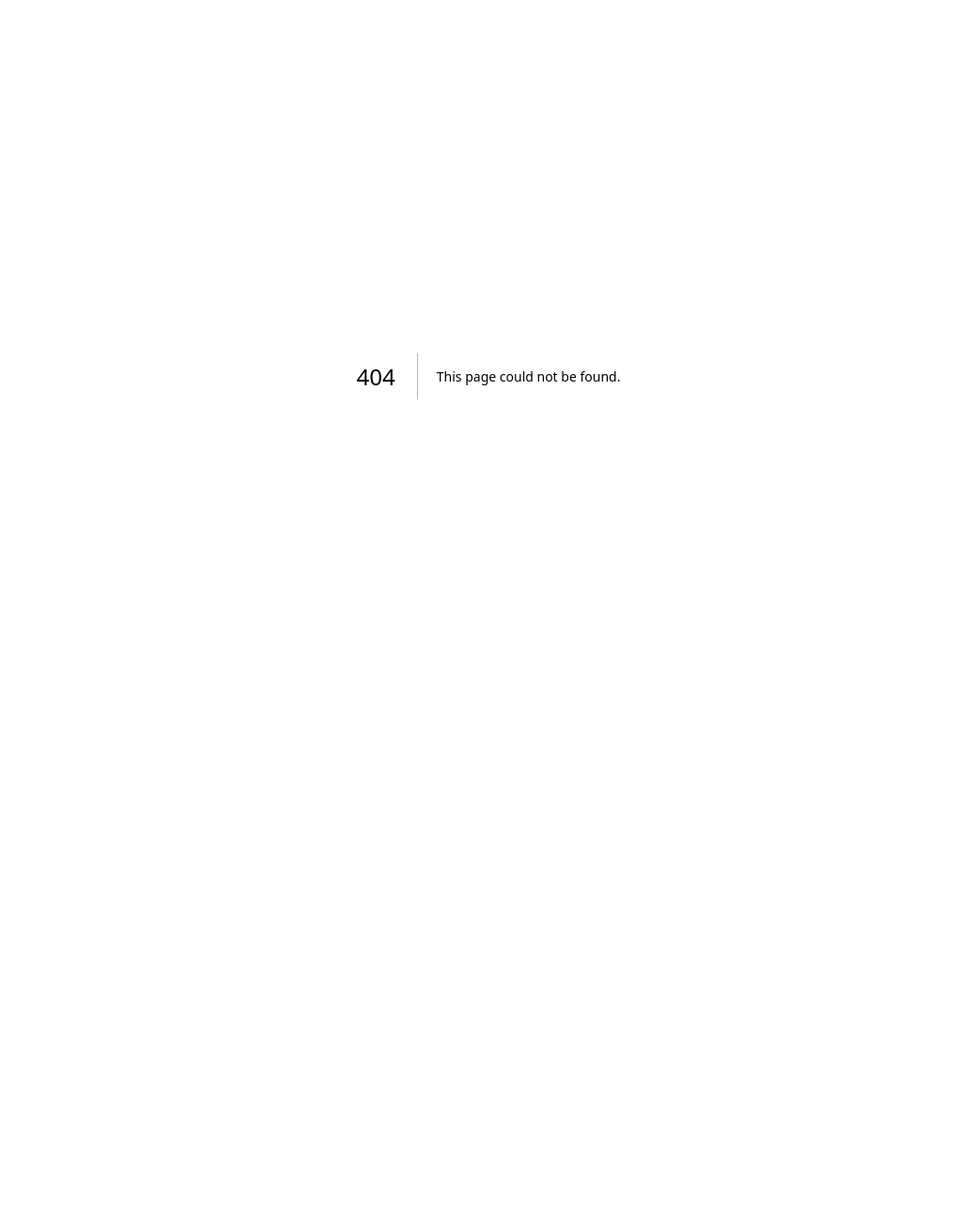
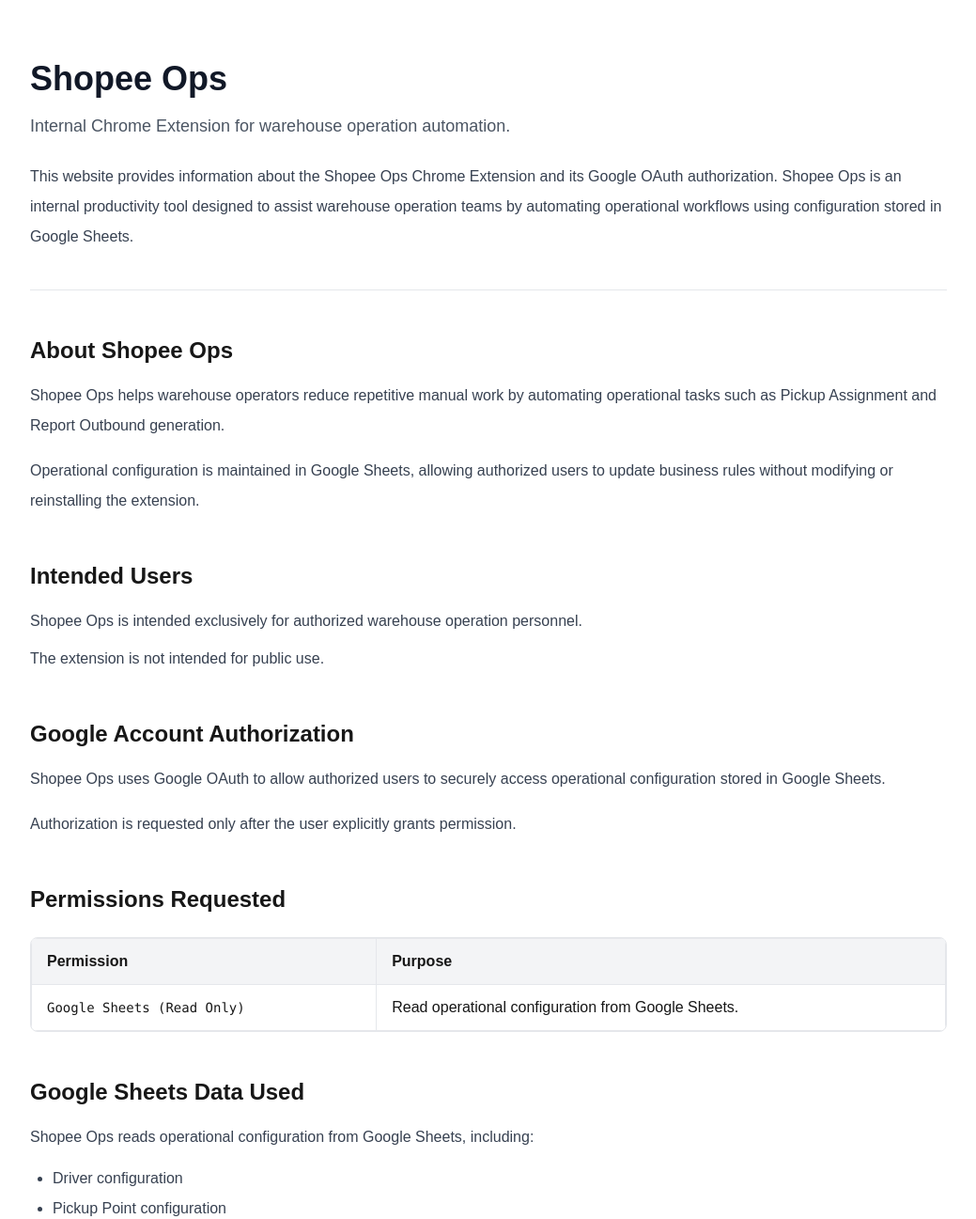
Before and after one commit to tamvo0610/tamvo0610.github.io, a Next.js app: page /shopee-ops in a window 1280 px wide. Before the commit this address had no page. Shown: the top 1297 px of the page at 94% size, without its empty margins (120-1159 px from the left). Before the commit the page ends 800 px from the top, so only its background shows below. Built offline with nearby package versions, Linux system fonts and the light colour scheme.

Commit message:
Add Google Search Console verification file

```diff
--- a/src/app/opspilot/page.tsx
+++ /dev/null
@@ -1,99 +0,0 @@
-import Link from "next/link";
-
-export default function ShopeeOpsPage() {
-  return (
-    <main className="mx-auto min-h-screen max-w-5xl px-6 py-16">
-      <h1 className="text-4xl font-bold">Shopee Ops</h1>
-
-      <p className="mt-4 text-lg text-gray-600">
-        Shopee Ops is an internal Chrome Extension designed to support warehouse
-        and logistics operations by automating repetitive operational tasks
-        through configurable workflows powered by Google Sheets.
-      </p>
-
-      <section className="mt-12">
-        <h2 className="text-2xl font-semibold">Purpose</h2>
-
-        <p className="mt-4 leading-8 text-gray-600">
-          Shopee Ops helps warehouse operators simplify daily operational
-          processes such as Pickup Assignment and Report Outbound generation.
-          Operational configuration is maintained in Google Sheets, allowing
-          authorized users to update business rules without reinstalling or
-          updating the extension.
-        </p>
-      </section>
-
-      <section className="mt-12">
-        <h2 className="text-2xl font-semibold">Features</h2>
-
-        <ul className="mt-4 list-disc space-y-2 pl-6 text-gray-600">
-          <li>Pickup Assignment automation</li>
-          <li>Report Outbound automation</li>
-          <li>Google Sheets based configuration</li>
-          <li>Warehouse operation assistant</li>
-        </ul>
-      </section>
-
-      <section className="mt-12">
-        <h2 className="text-2xl font-semibold">Google Account Authorization</h2>
-
-        <p className="mt-4 leading-8 text-gray-600">
-          Shopee Ops requests read-only access to Google Sheets after the user
-          explicitly authorizes access through Google OAuth.
-        </p>
-
-        <p className="mt-4 leading-8 text-gray-600">
-          This permission is required only to retrieve operational
-          configuration, including:
-        </p>
-
-        <ul className="mt-4 list-disc space-y-2 pl-6 text-gray-600">
-          <li>Driver configuration</li>
-          <li>Pickup Point configuration</li>
-          <li>Report Outbound configuration</li>
-        </ul>
-
-        <p className="mt-4 leading-8 text-gray-600">
-          The extension never edits Google Sheets.
-        </p>
-      </section>
-
-      <section className="mt-12">
-        <h2 className="text-2xl font-semibold">Data Processing</h2>
-
-        <p className="mt-4 leading-8 text-gray-600">
-          All configuration is processed locally inside the Chrome Extension.
-          Shopee Ops does not upload Google Sheets data to external servers and
-          does not collect personally identifiable information.
-        </p>
-      </section>
-
-      <section className="mt-12">
-        <h2 className="text-2xl font-semibold">Intended Users</h2>
-
-        <p className="mt-4 leading-8 text-gray-600">
-          Shopee Ops is intended exclusively for authorized warehouse operation
-          personnel.
-        </p>
-      </section>
-
-      <footer className="mt-16 border-t pt-6">
-        <div className="flex gap-6">
-          <Link
-            href="/opspilot/privacy"
-            className="font-medium text-blue-600 hover:underline"
-          >
-            Privacy Policy
-          </Link>
-
-          <Link
-            href="/opspilot/terms"
-            className="font-medium text-blue-600 hover:underline"
-          >
-            Terms of Service
-          </Link>
-        </div>
-      </footer>
-    </main>
-  );
-}
--- /dev/null
+++ b/src/app/shopee-ops/page.tsx
@@ -0,0 +1,153 @@
+import Link from "next/link";
+
+export default function HomePage() {
+  return (
+    <main className="mx-auto max-w-5xl px-6 py-16">
+      {/* Header */}
+      <header className="border-b pb-10">
+        <h1 className="text-4xl font-bold text-gray-900">Shopee Ops</h1>
+
+        <p className="mt-4 text-lg text-gray-600">
+          Internal Chrome Extension for warehouse operation automation.
+        </p>
+
+        <p className="mt-6 leading-8 text-gray-700">
+          This website provides information about the Shopee Ops Chrome
+          Extension and its Google OAuth authorization. Shopee Ops is an
+          internal productivity tool designed to assist warehouse operation
+          teams by automating operational workflows using configuration stored
+          in Google Sheets.
+        </p>
+      </header>
+
+      {/* About */}
+      <section className="mt-12">
+        <h2 className="text-2xl font-semibold">About Shopee Ops</h2>
+
+        <p className="mt-4 leading-8 text-gray-700">
+          Shopee Ops helps warehouse operators reduce repetitive manual work by
+          automating operational tasks such as Pickup Assignment and Report
+          Outbound generation.
+        </p>
+
+        <p className="mt-4 leading-8 text-gray-700">
+          Operational configuration is maintained in Google Sheets, allowing
+          authorized users to update business rules without modifying or
+          reinstalling the extension.
+        </p>
+      </section>
+
+      {/* Intended Users */}
+      <section className="mt-12">
+        <h2 className="text-2xl font-semibold">Intended Users</h2>
+
+        <p className="mt-4 leading-8 text-gray-700">
+          Shopee Ops is intended exclusively for authorized warehouse operation
+          personnel.
+        </p>
+
+        <p className="mt-2 leading-8 text-gray-700">
+          The extension is not intended for public use.
+        </p>
+      </section>
+
+      {/* OAuth */}
+      <section className="mt-12">
+        <h2 className="text-2xl font-semibold">Google Account Authorization</h2>
+
+        <p className="mt-4 leading-8 text-gray-700">
+          Shopee Ops uses Google OAuth to allow authorized users to securely
+          access operational configuration stored in Google Sheets.
+        </p>
+
+        <p className="mt-4 leading-8 text-gray-700">
+          Authorization is requested only after the user explicitly grants
+          permission.
+        </p>
+      </section>
+
+      {/* Permissions */}
+      <section className="mt-12">
+        <h2 className="text-2xl font-semibold">Permissions Requested</h2>
+
+        <div className="mt-6 overflow-hidden rounded-lg border">
+          <table className="w-full border-collapse">
+            <thead className="bg-gray-100">
+              <tr>
+                <th className="border px-4 py-3 text-left">Permission</th>
+                <th className="border px-4 py-3 text-left">Purpose</th>
+              </tr>
+            </thead>
+
+            <tbody>
+              <tr>
+                <td className="border px-4 py-3 font-mono text-sm">
+                  Google Sheets (Read Only)
+                </td>
+
+                <td className="border px-4 py-3">
+                  Read operational configuration from Google Sheets.
+                </td>
+              </tr>
+            </tbody>
+          </table>
+        </div>
+      </section>
+
+      {/* Data */}
+      <section className="mt-12">
+        <h2 className="text-2xl font-semibold">Google Sheets Data Used</h2>
+
+        <p className="mt-4 leading-8 text-gray-700">
+          Shopee Ops reads operational configuration from Google Sheets,
+          including:
+        </p>
+
+        <ul className="mt-4 list-disc space-y-2 pl-6 text-gray-700">
+          <li>Driver configuration</li>
+          <li>Pickup Point configuration</li>
+          <li>Report Outbound configuration</li>
+          <li>Report Receiver configuration</li>
+        </ul>
+      </section>
+
+      {/* Data Processing */}
+      <section className="mt-12">
+        <h2 className="text-2xl font-semibold">Data Processing</h2>
+
+        <p className="mt-4 leading-8 text-gray-700">
+          All Google Sheets data is processed locally inside the Chrome
+          Extension.
+        </p>
+
+        <ul className="mt-4 list-disc space-y-2 pl-6 text-gray-700">
+          <li>No personal information is collected.</li>
+          <li>No Google Sheets data is uploaded to external servers.</li>
+          <li>No user information is sold.</li>
+          <li>No user information is shared with third parties.</li>
+        </ul>
+      </section>
+
+      {/* Footer */}
+      <section className="mt-16 border-t pt-8">
+        <h2 className="text-2xl font-semibold">Legal</h2>
+
+        <div className="mt-6 flex gap-8">
+          <Link
+            href="/opspilot/privacy"
+            className="text-blue-600 hover:underline"
+          >
+            Privacy Policy
+          </Link>
+
+          <Link
+            href="/opspilot/terms"
+            className="text-blue-600 hover:underline"
+          >
+            Terms of Service
+          </Link>
+        </div>
+      </section>
+    </main>
+  );
+}
```
Also changed, not shown: src/app/shopee-ops/privacy/page.tsx (renamed from src/app/opspilot/privacy/page.tsx), src/app/shopee-ops/term/page.tsx (renamed from src/app/opspilot/term/page.tsx).
